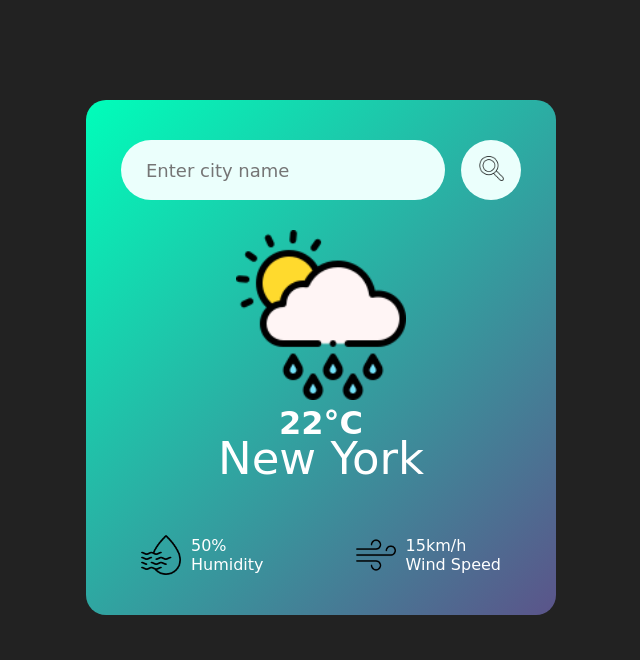
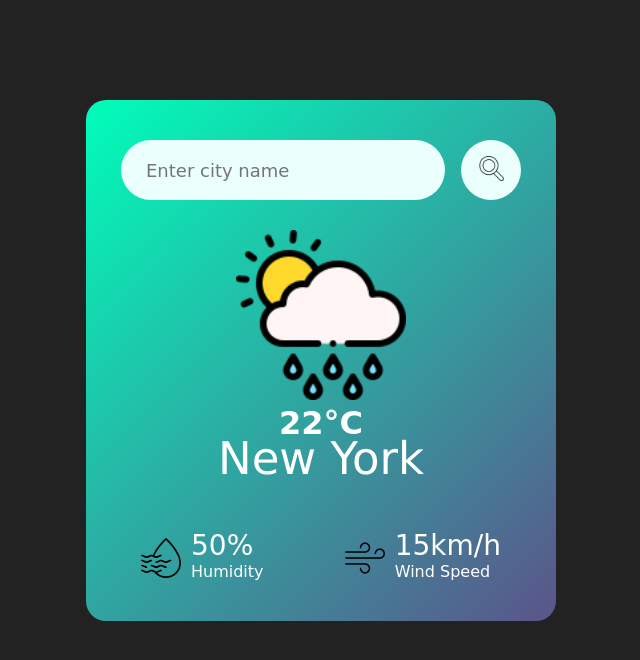
Before and after one commit to yogita-s-24/WeatherWise, a plain HTML site: page index.html in a window 1280 px wide. Shown: the whole page, without its empty margins (319-959 px from the left). Drawn offline with Linux system fonts and the light colour scheme.

Commit message:
css added

```diff
--- a/style.css
+++ b/style.css
@@ -60,6 +60,7 @@ body{
 }
 
 .weather h2{
+    font-family: Verdana, Geneva, Tahoma, sans-serif;
     font-size: 45px;
     font-weight: 400;
     margin-top: -10px;
@@ -83,3 +84,8 @@ body{
     width: 40px;
     margin-right: 10px;
 }
+
+.humidity, .wind{
+    font-size: 28px;
+    margin-top: -6px;
+}
```
